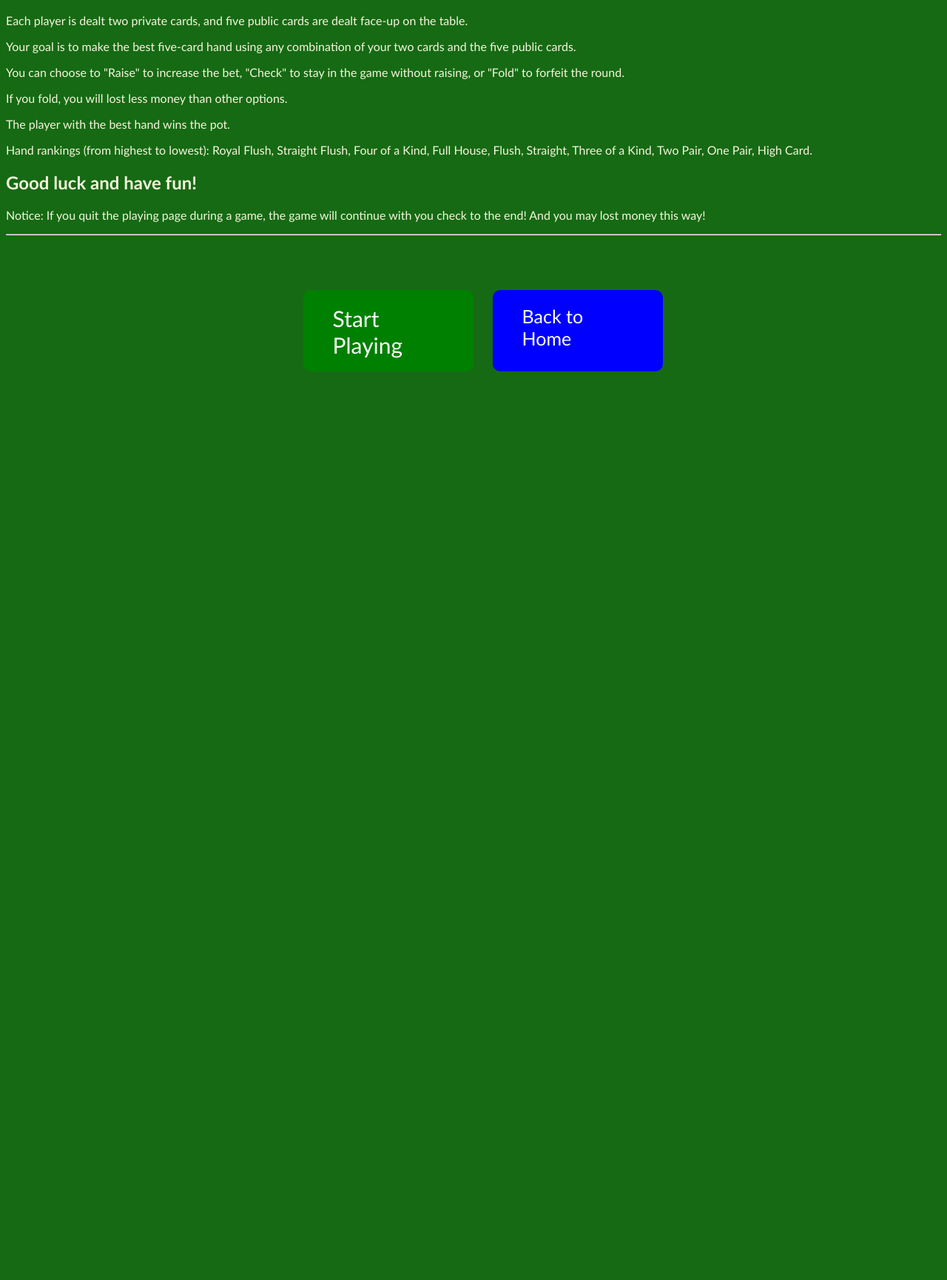
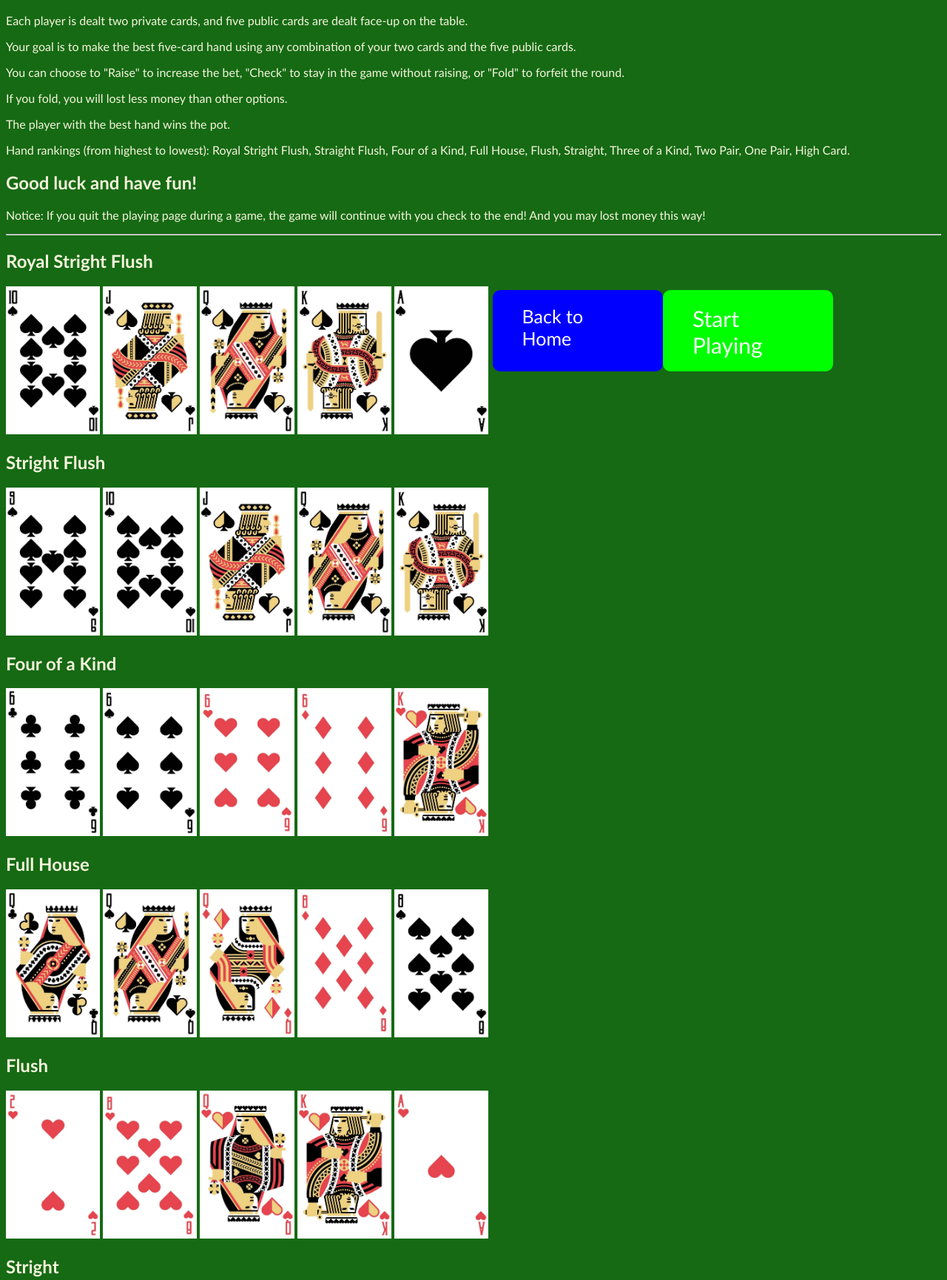
Before and after one commit to jasper22624/12-DTP, a Flask app: page /instruction in a window 1280 px wide. Shown: the part 218-1948 px from the top of the page at 74% size. Before the commit the page ends 720 px from the top, so only its background shows below. Run offline with Flask 3, Linux system fonts and the light colour scheme.

Commit message:
add instructions

```diff
--- a/app.py
+++ b/app.py
@@ -744,7 +744,7 @@ def play():
 
     if q == 0:
         if c == 1:
-            money += bet * 2
+            money += bet * 3
         elif c == 0:
             money += bet
         # if bot win, player lose the bet money
--- a/static/style.css
+++ b/static/style.css
@@ -38,7 +38,6 @@ img {
 }
 
 
-/* Style for the Fold button */
 .btn-fold {
     background-color: red;
     color: white;
@@ -51,12 +50,10 @@ img {
     transition: background-color 1.3s ease;
 }
 
-/* Hover effect for the Fold button */
 .btn-fold:hover {
     background-color: darkred;
 }
 
-/* Style for the Raise button */
 .btn-raise {
     background-color: green;
     color: white;
@@ -69,12 +66,10 @@ img {
     transition: background-color 1.3s ease;
 }
 
-/* Hover effect for the Raise button */
 .btn-raise:hover {
     background-color: darkgreen;
 }
 
-/* Style for the Raise Amount input */
 .raise-input {
     padding: 10px;
     font-size: 16px;
--- a/templates/home1.html
+++ b/templates/home1.html
@@ -2,7 +2,7 @@
 {% block content %}
 <h1>This is the home page</h1>
 <hr>
-<a href="play" style="padding: 30px 60px; background-color: #37c635; color: white; text-decoration: none; border-radius: 10px; position: absolute; top: 40%; left: 40%; font-size: 24px;">
+<a href="play" style="padding: 30px 60px; background-color: #04ff00; color: white; text-decoration: none; border-radius: 10px; position: absolute; top: 40%; left: 40%; font-size: 24px;">
     Click to Play
 </a>
 <a href="instruction" style="padding: 30px 60px; background-color: orange; color: white; text-decoration: none; border-radius: 10px; position: absolute; top: 70%; left: 40%; font-size: 24px;">
--- a/templates/instruction.html
+++ b/templates/instruction.html
@@ -8,14 +8,74 @@
 <p>You can choose to "Raise" to increase the bet, "Check" to stay in the game without raising, or "Fold" to forfeit the round.</p>
 <p>If you fold, you will lost less money than other options.</p>
 <p>The player with the best hand wins the pot.</p>
-<p>Hand rankings (from highest to lowest): Royal Flush, Straight Flush, Four of a Kind, Full House, Flush, Straight, Three of a Kind, Two Pair, One Pair, High Card.</p>
+<p>Hand rankings (from highest to lowest): Royal Stright Flush, Straight Flush, Four of a Kind, Full House, Flush, Straight, Three of a Kind, Two Pair, One Pair, High Card.</p>
 <h2>Good luck and have fun!</h2>
 <p>Notice: If you quit the playing page during a game, the game will continue with you check to the end! And you may lost money this way!</p>
 <hr>
-<a href="play" style="width: 150px; height: 70px; padding: 20px 40px; background-color: green; color: white; text-decoration: none; border-radius: 10px; font-size: 30px; position: absolute; bottom: 10%; left: 32%;">
+<h2>Royal Stright Flush</h2>
+<img src="/static/images/Playing-Cards-Jumbo_23.jpg" alt="ten" style="height:200px;width:auto;">
+<img src="/static/images/Playing-Cards-Jumbo_24.jpg" alt="Jack" style="height:200px;width:auto;">
+<img src="/static/images/Playing-Cards-Jumbo_25.jpg" alt="Queen" style="height:200px;width:auto;">
+<img src="/static/images/Playing-Cards-Jumbo_26.jpg" alt="King" style="height:200px;width:auto;">
+<img src="/static/images/Playing-Cards-Jumbo_14.jpg" alt="Ace" style="height:200px;width:auto;">
+<h2>Stright Flush</h2>
+<img src="/static/images/Playing-Cards-Jumbo_22.jpg" alt="Ace" style="height:200px;width:auto;">
+<img src="/static/images/Playing-Cards-Jumbo_23.jpg" alt="ten" style="height:200px;width:auto;">
+<img src="/static/images/Playing-Cards-Jumbo_24.jpg" alt="Jack" style="height:200px;width:auto;">
+<img src="/static/images/Playing-Cards-Jumbo_25.jpg" alt="Queen" style="height:200px;width:auto;">
+<img src="/static/images/Playing-Cards-Jumbo_26.jpg" alt="nine" style="height:200px;width:auto;">
+<h2>Four of a Kind</h2>
+<img src="/static/images/Playing-Cards-Jumbo_06.jpg" alt="Ace" style="height:200px;width:auto;">
+<img src="/static/images/Playing-Cards-Jumbo_19.jpg" alt="ten" style="height:200px;width:auto;">
+<img src="/static/images/Playing-Cards-Jumbo_32.jpg" alt="Jack" style="height:200px;width:auto;">
+<img src="/static/images/Playing-Cards-Jumbo_45.jpg" alt="Queen" style="height:200px;width:auto;">
+<img src="/static/images/Playing-Cards-Jumbo_39.jpg" alt="nine" style="height:200px;width:auto;">
+<h2>Full House</h2>
+<img src="/static/images/Playing-Cards-Jumbo_12.jpg" alt="Ace" style="height:200px;width:auto;">
+<img src="/static/images/Playing-Cards-Jumbo_25.jpg" alt="ten" style="height:200px;width:auto;">
+<img src="/static/images/Playing-Cards-Jumbo_51.jpg" alt="Jack" style="height:200px;width:auto;">
+<img src="/static/images/Playing-Cards-Jumbo_47.jpg" alt="Queen" style="height:200px;width:auto;">
+<img src="/static/images/Playing-Cards-Jumbo_21.jpg" alt="nine" style="height:200px;width:auto;">
+<h2>Flush</h2>
+<img src="/static/images/Playing-Cards-Jumbo_28.jpg" alt="Ace" style="height:200px;width:auto;">
+<img src="/static/images/Playing-Cards-Jumbo_34.jpg" alt="ten" style="height:200px;width:auto;">
+<img src="/static/images/Playing-Cards-Jumbo_38.jpg" alt="Jack" style="height:200px;width:auto;">
+<img src="/static/images/Playing-Cards-Jumbo_39.jpg" alt="Queen" style="height:200px;width:auto;">
+<img src="/static/images/Playing-Cards-Jumbo_27.jpg" alt="nine" style="height:200px;width:auto;">
+<h2>Stright</h2>
+<img src="/static/images/Playing-Cards-Jumbo_45.jpg" alt="Ace" style="height:200px;width:auto;">
+<img src="/static/images/Playing-Cards-Jumbo_46.jpg" alt="ten" style="height:200px;width:auto;">
+<img src="/static/images/Playing-Cards-Jumbo_08.jpg" alt="Jack" style="height:200px;width:auto;">
+<img src="/static/images/Playing-Cards-Jumbo_22.jpg" alt="Queen" style="height:200px;width:auto;">
+<img src="/static/images/Playing-Cards-Jumbo_36.jpg" alt="nine" style="height:200px;width:auto;">
+<h2>Three of a Kind</h2>
+<img src="/static/images/Playing-Cards-Jumbo_12.jpg" alt="Ace" style="height:200px;width:auto;">
+<img src="/static/images/Playing-Cards-Jumbo_25.jpg" alt="ten" style="height:200px;width:auto;">
+<img src="/static/images/Playing-Cards-Jumbo_51.jpg" alt="Jack" style="height:200px;width:auto;">
+<img src="/static/images/Playing-Cards-Jumbo_29.jpg" alt="Queen" style="height:200px;width:auto;">
+<img src="/static/images/Playing-Cards-Jumbo_32.jpg" alt="nine" style="height:200px;width:auto;">
+<h2>Two Pairs</h2>
+<img src="/static/images/Playing-Cards-Jumbo_12.jpg" alt="Ace" style="height:200px;width:auto;">
+<img src="/static/images/Playing-Cards-Jumbo_25.jpg" alt="ten" style="height:200px;width:auto;">
+<img src="/static/images/Playing-Cards-Jumbo_16.jpg" alt="Jack" style="height:200px;width:auto;">
+<img src="/static/images/Playing-Cards-Jumbo_29.jpg" alt="Queen" style="height:200px;width:auto;">
+<img src="/static/images/Playing-Cards-Jumbo_32.jpg" alt="nine" style="height:200px;width:auto;">
+<h2>One Pair</h2>
+<img src="/static/images/Playing-Cards-Jumbo_12.jpg" alt="Ace" style="height:200px;width:auto;">
+<img src="/static/images/Playing-Cards-Jumbo_25.jpg" alt="ten" style="height:200px;width:auto;">
+<img src="/static/images/Playing-Cards-Jumbo_41.jpg" alt="Jack" style="height:200px;width:auto;">
+<img src="/static/images/Playing-Cards-Jumbo_29.jpg" alt="Queen" style="height:200px;width:auto;">
+<img src="/static/images/Playing-Cards-Jumbo_32.jpg" alt="nine" style="height:200px;width:auto;">
+<h2>High Card</h2>
+<img src="/static/images/Playing-Cards-Jumbo_02.jpg" alt="Ace" style="height:200px;width:auto;">
+<img src="/static/images/Playing-Cards-Jumbo_25.jpg" alt="ten" style="height:200px;width:auto;">
+<img src="/static/images/Playing-Cards-Jumbo_52.jpg" alt="Jack" style="height:200px;width:auto;">
+<img src="/static/images/Playing-Cards-Jumbo_29.jpg" alt="Queen" style="height:200px;width:auto;">
+<img src="/static/images/Playing-Cards-Jumbo_32.jpg" alt="nine" style="height:200px;width:auto;">
+<a href="play" style="width: 150px; height: 70px; padding: 20px 40px; background-color: rgb(0, 255, 0); color: white; text-decoration: none; border-radius: 10px; font-size: 30px; position: fixed; bottom: 10%; left: 70%;">
     Start Playing
 </a>
-<a href="home" style="width: 150px; height: 70px; padding: 20px 40px; background-color: blue; color: white; text-decoration: none; border-radius: 10px; font-size: 25px; position: absolute; bottom: 10%; left: 52%;">
+<a href="home" style="width: 150px; height: 70px; padding: 20px 40px; background-color: blue; color: white; text-decoration: none; border-radius: 10px; font-size: 25px; position: fixed; bottom: 10%; left: 52%;">
     Back to Home
 </a>
 {% endblock %}
```
Also changed, not shown: templates/play.html (+7 -7 lines), data.db.
